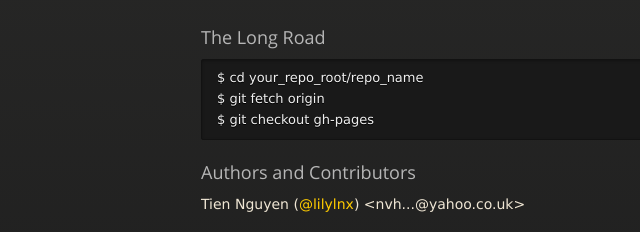
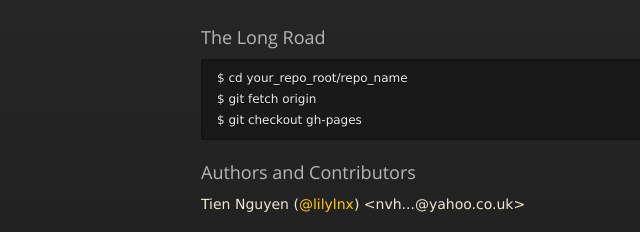
Before and after one commit to htien/htien.github.com, a plain HTML site: page index.html in a window 1280 px wide. Shown: the part 246-478 px from the top of the page, 114-754 px from the left. Drawn offline with nearby package versions, Linux system fonts and the light colour scheme.

Commit message:
Update stylesheets/styles.css

```diff
--- a/stylesheets/styles.css
+++ b/stylesheets/styles.css
@@ -623,9 +623,9 @@ blockquote {
 }
 
 code {
-  font-family: "Lucida Sans", Monaco, Bitstream Vera Sans Mono, Lucida Console, Terminal;
+  font-family: "Lucida Sans", Monaco, Bitstream Vera Sans Mono, Lucida Console, Terminal, monospace;
   color: #efefef;
-  font-size: 13px;
+  font-size: 12px;
   margin: 0 4px;
   padding: 4px 6px;
   -moz-border-radius: 2px;
```
